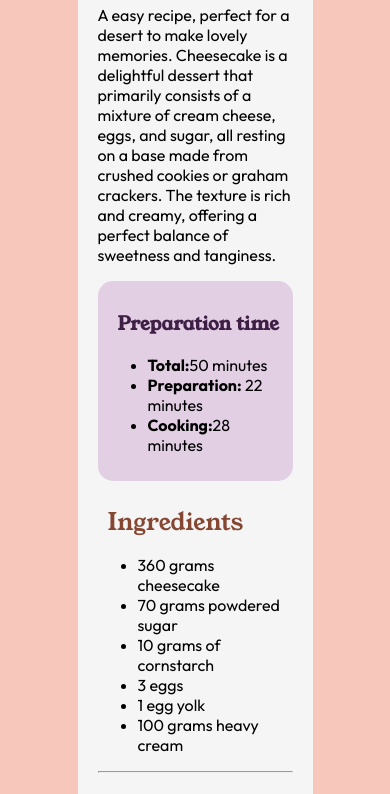
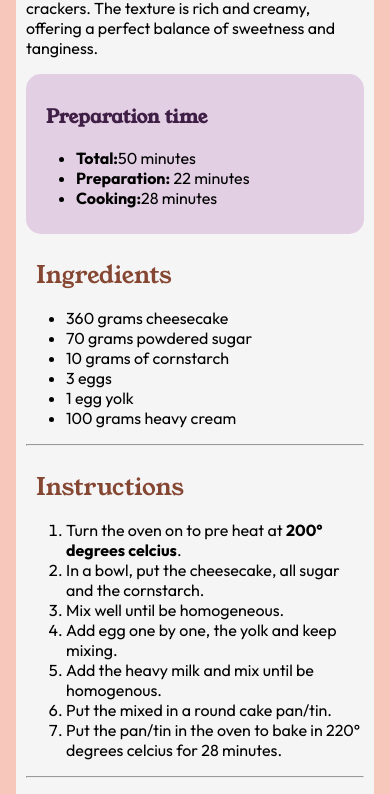
Before and after one commit to Jonatas-01/html-css, a plain HTML site: page cheesecake-recipe/cheesecake.html in a window 390 px wide. Shown: the part 397-1191 px from the top of the page. Drawn offline with Linux system fonts and the light colour scheme.

Commit message:
media query added

```diff
--- a/cheesecake-recipe/style.css
+++ b/cheesecake-recipe/style.css
@@ -115,3 +115,20 @@ table{
     padding: 10px;
     border-collapse: collapse;
 }
+
+@media only screen and (max-width: 1200px){
+    .main-div{
+        width: 100%;
+        padding: 10px;
+    }
+}
+
+@media only screen and (max-width: 600px){
+    .main-div{
+        width: 100%;
+    }
+
+    body{
+        padding: 8px;
+    }
+}
--- a/pizza-recipe/style.css
+++ b/pizza-recipe/style.css
@@ -124,3 +124,19 @@ table{
     padding: 10px;
     border-collapse: collapse;
 }
+
+@media only screen and (max-width:600px) {
+    .main-pizza-div{
+        width: 100%;
+    }
+
+    body{
+        padding: 8px;
+    }
+}
+
+@media only screen and (max-width:1200px) {
+    .main-pizza-div{
+        width: 100%;
+    }
+}
```
Also changed, not shown: hamburger-recipe/style.css (+13 -0 lines), main-page-recipe/main-page.html (added, +11 -0 lines).
